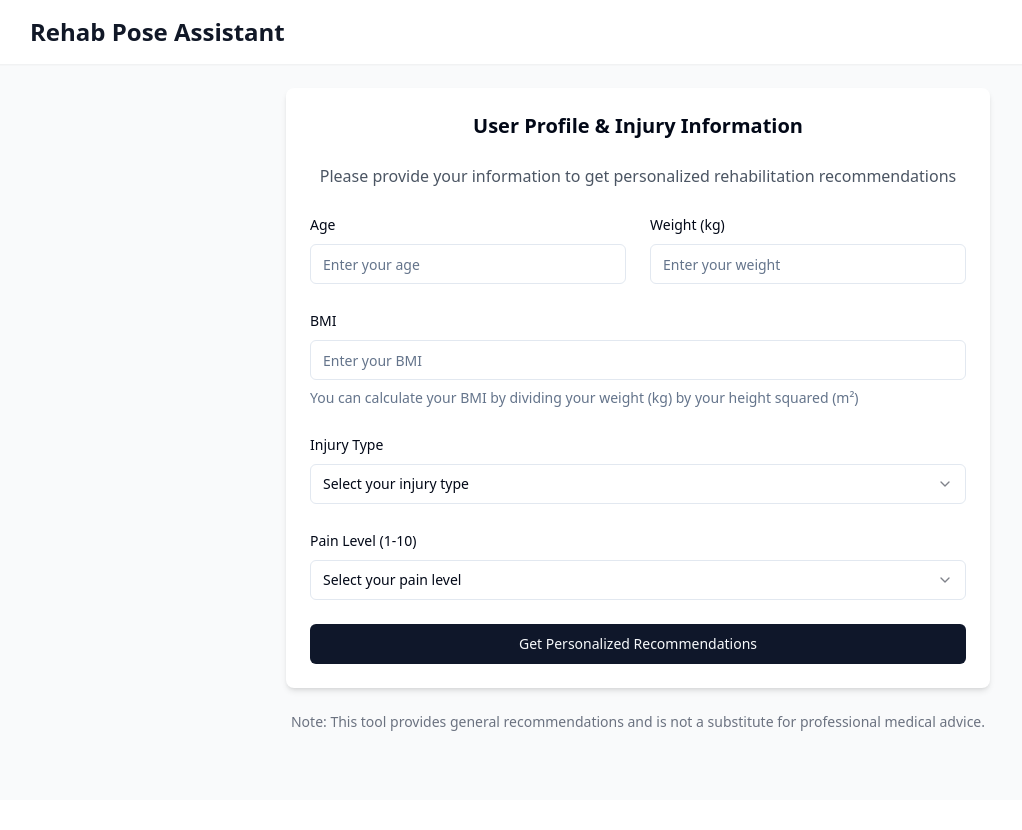
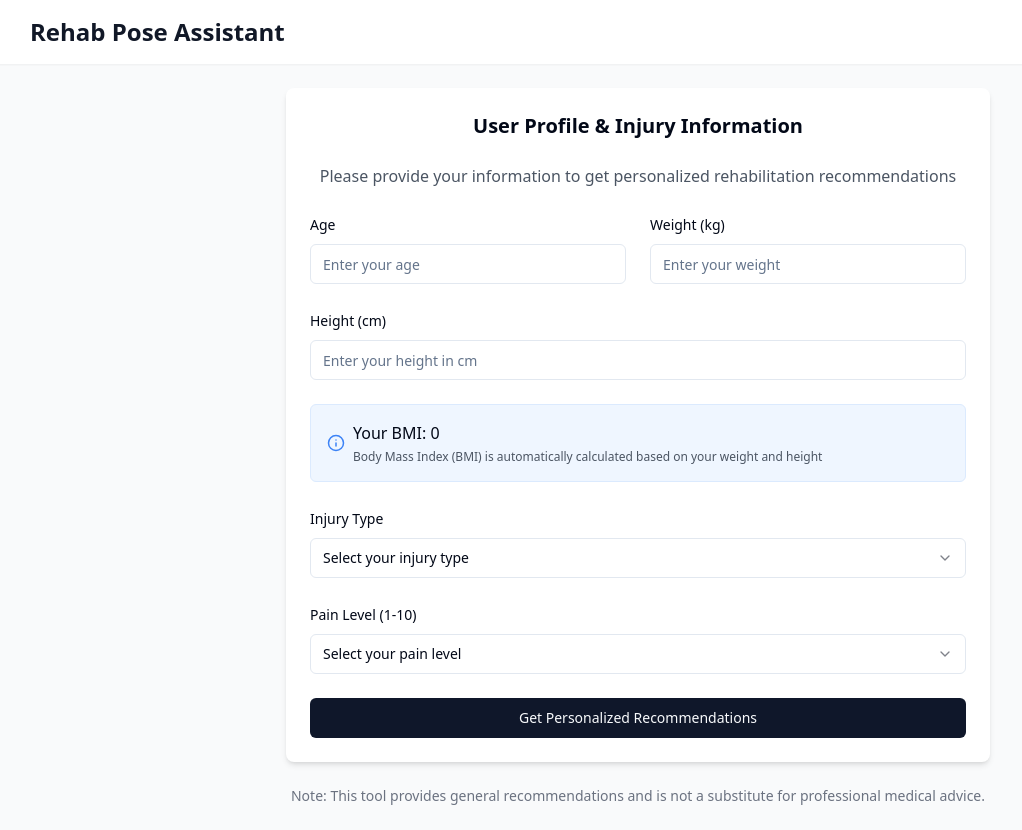
Before and after one commit to anonymouskami/rehab-pose-helper, a React (Vite) app: page /profile in a window 1280 px wide. Shown: the whole page, without its empty margins (2-1024 px from the left). Before the commit the page ends 800 px from the top, so only its background shows below. Built offline with nearby package versions, Linux system fonts and the light colour scheme.

Commit message:
Refactor: Calculate and display BMI
Calculate BMI based on weight and height input, and display the result.

```diff
--- a/src/pages/UserProfile.tsx
+++ b/src/pages/UserProfile.tsx
@@ -1,4 +1,5 @@
-import React, { useState } from "react";
+
+import React, { useState, useEffect } from "react";
 import { useNavigate } from "react-router-dom";
 import { Button } from "@/components/ui/button";
 import { Input } from "@/components/ui/input";
@@ -29,7 +30,7 @@ import { getAiRecommendation, AiRequestData } from "@/services/aiService";
 
 const formSchema = z.object({
   age: z.string().min(1, "Age is required").refine((val) => !isNaN(Number(val)), "Age must be a number"),
-  bmi: z.string().min(1, "BMI is required").refine((val) => !isNaN(Number(val)), "BMI must be a number"),
+  height: z.string().min(1, "Height is required").refine((val) => !isNaN(Number(val)), "Height must be a number"),
   weight: z.string().min(1, "Weight is required").refine((val) => !isNaN(Number(val)), "Weight must be a number"),
   injuryType: z.string().min(1, "Injury type is required"),
   painLevel: z.string().min(1, "Pain level is required")
@@ -110,25 +111,42 @@ const UserProfile = () => {
   const [isLoading, setIsLoading] = useState(false);
   const [recommendedExercises, setRecommendedExercises] = useState<typeof exerciseData>([]);
   const [selectedExerciseId, setSelectedExerciseId] = useState<string | null>(null);
+  const [calculatedBmi, setCalculatedBmi] = useState<string>("0");
   const navigate = useNavigate();
 
   const form = useForm<FormValues>({
     resolver: zodResolver(formSchema),
     defaultValues: {
       age: "",
-      bmi: "",
+      height: "",
       weight: "",
       injuryType: "",
       painLevel: ""
     }
   });
 
+  // Calculate BMI whenever weight or height changes
+  useEffect(() => {
+    const weight = parseFloat(form.watch("weight"));
+    const height = parseFloat(form.watch("height"));
+
+    if (weight && height && height > 0) {
+      // BMI = weight(kg) / height(m)^2
+      // Convert height from cm to m if needed
+      const heightInMeters = height > 3 ? height / 100 : height;
+      const bmi = weight / (heightInMeters * heightInMeters);
+      setCalculatedBmi(bmi.toFixed(1));
+    } else {
+      setCalculatedBmi("0");
+    }
+  }, [form.watch("weight"), form.watch("height")]);
+
   const onSubmit = async (data: FormValues) => {
     setIsLoading(true);
     try {
       const aiRequestData: AiRequestData = {
         age: data.age,
-        bmi: data.bmi,
+        bmi: calculatedBmi,
         weight: data.weight,
         injuryType: data.injuryType,
         painLevel: data.painLevel
@@ -233,20 +251,29 @@ const UserProfile = () => {
 
                 <FormField
                   control={form.control}
-                  name="bmi"
+                  name="height"
                   render={({ field }) => (
                     <FormItem>
-                      <FormLabel>BMI</FormLabel>
+                      <FormLabel>Height (cm)</FormLabel>
                       <FormControl>
-                        <Input placeholder="Enter your BMI" {...field} />
+                        <Input placeholder="Enter your height in cm" {...field} />
                       </FormControl>
-                      <FormDescription>
-                        You can calculate your BMI by dividing your weight (kg) by your height squared (m²)
-                      </FormDescription>
                       <FormMessage />
                     </FormItem>
                   )}
                 />
+
+                <div className="bg-blue-50 p-4 rounded-md border border-blue-100 mb-2">
+                  <div className="flex items-center">
+                    <Info className="text-blue-500 mr-2" size={18} />
+                    <div>
+                      <p className="font-medium">Your BMI: {calculatedBmi}</p>
+                      <p className="text-xs text-gray-600 mt-1">
+                        Body Mass Index (BMI) is automatically calculated based on your weight and height
+                      </p>
+                    </div>
+                  </div>
+                </div>
 
                 <FormField
                   control={form.control}
```
